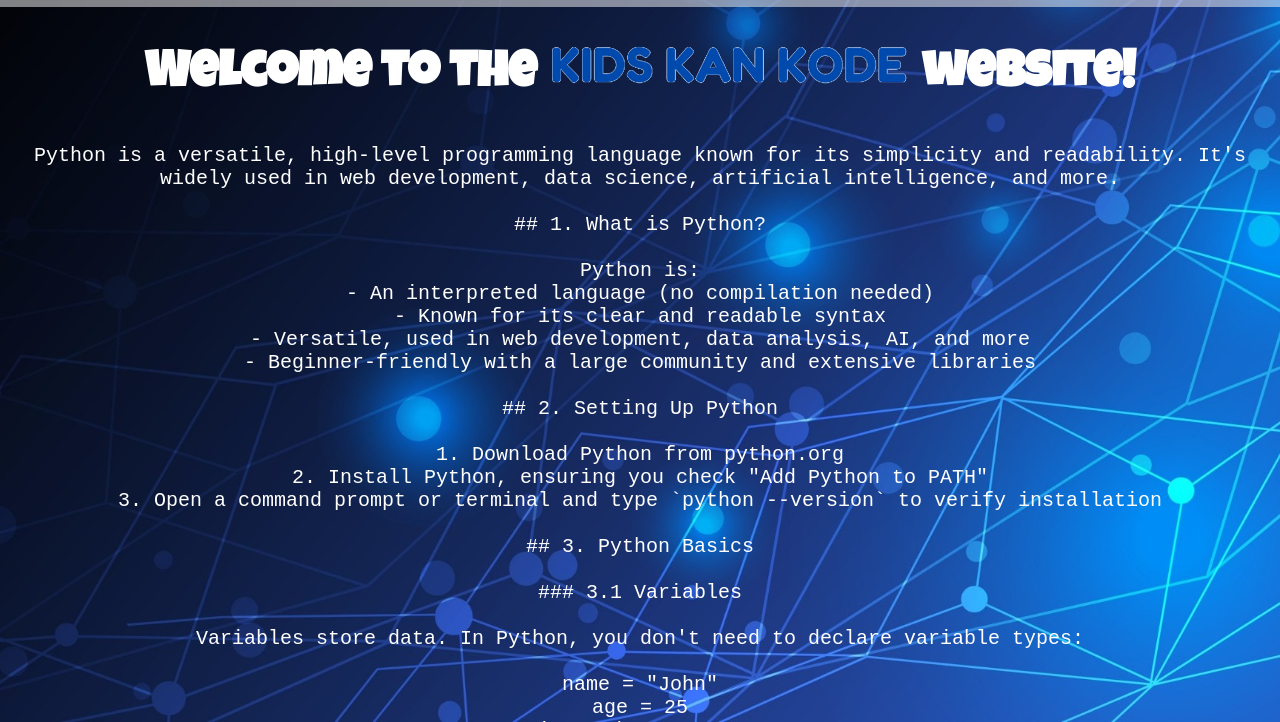
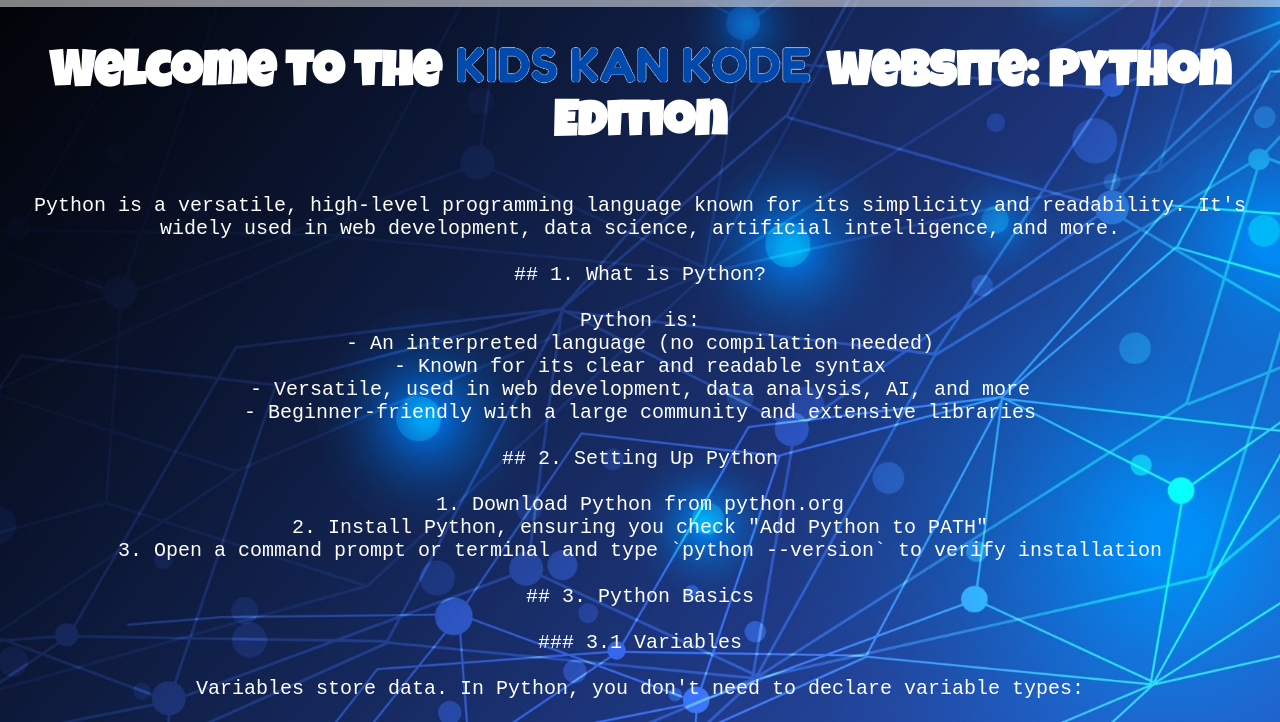
Before and after one commit to shalomyehudaf/KIDSKANKODE, a plain HTML site: page py.html in a window 1280 px wide. Shown: the part 78-800 px from the top of the page. Drawn offline with Linux system fonts and the light colour scheme.

Commit message:
Update py.html

```diff
--- a/py.html
+++ b/py.html
@@ -9,7 +9,7 @@
     <link href="https://fonts.googleapis.com/css2?family=Fredoka:wght@700&display=swap" rel="stylesheet">
     <link href="https://fonts.googleapis.com/css2?family=Varela+Round&display=swap" rel="stylesheet">
     <link href="https://fonts.googleapis.com/css2?family=Luckiest+Guy&display=swap" rel="stylesheet">
-    <title>Test</title>
+    <title>Kids Kan Kode</title>
     <style>
         .header {
             position: relative;
@@ -146,7 +146,7 @@
         </div>
     </div>
 
-    <h1 style="text-align: center;">Welcome to the <img style="height: 45px; width: auto;" src="images/header.png"> website!</h1> <!--This can also say "Python Programming" or "HTML Help", etc. Ignore the img thing, thats just for the index page.-->
+    <h1 style="text-align: center;">Welcome to the <img style="height: 45px; width: auto;" src="images/header.png"> website: Python Edition</h1> <!--This can also say "Python Programming" or "HTML Help", etc. Ignore the img thing, thats just for the index page.-->
 <pre id="file-content"></pre>
 <script src="scriptpy.js"></script>
 </body>
```
